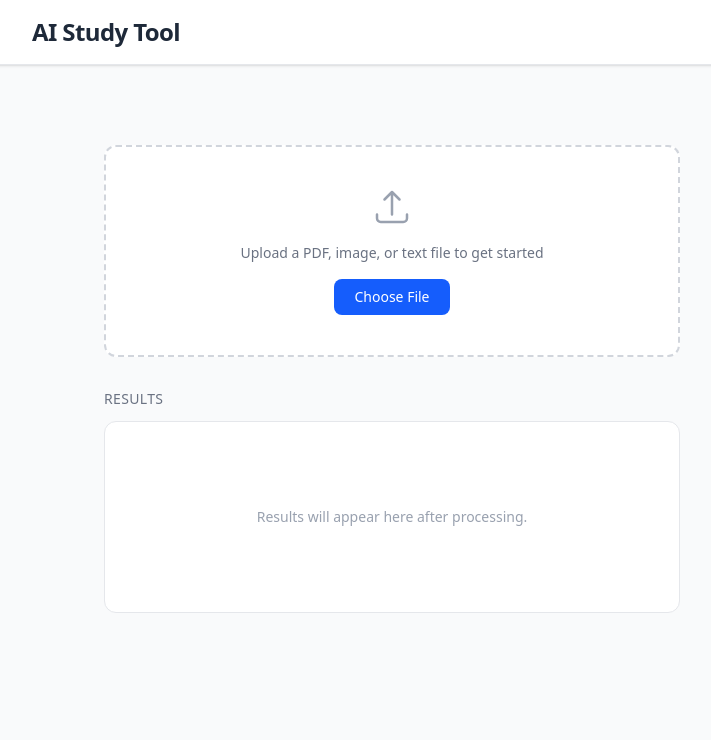
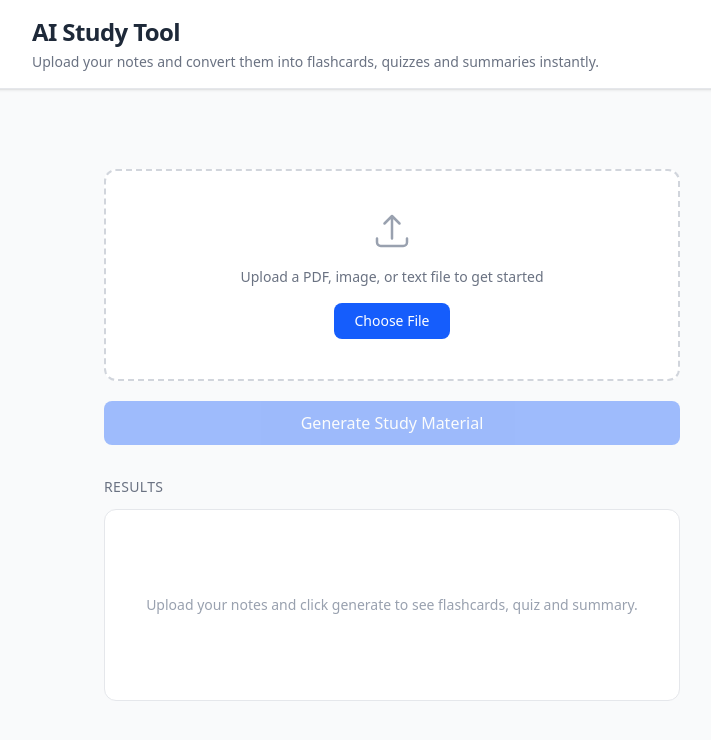
Before and after one commit to Prasukj7-arch/ai-study-tool, a React (Vite) app: page / in a window 1280 px wide. Shown: the top 740 px of the page, without its empty margins (248-959 px from the left). Built offline with nearby package versions, Linux system fonts and the light colour scheme.

Commit message:
feat: add subtitle, generate button, disable button until file selected

```diff
--- a/src/App.jsx
+++ b/src/App.jsx
@@ -16,6 +16,9 @@ export default function App() {
           <h1 className="text-2xl font-semibold text-gray-800 tracking-tight">
             AI Study Tool
           </h1>
+          <p className="text-sm text-gray-500 mt-1">
+            Upload your notes and convert them into flashcards, quizzes and summaries instantly.
+          </p>
         </div>
       </header>
 
@@ -58,6 +61,13 @@ export default function App() {
               />
             </label>
           </div>
+
+          <button
+            disabled={!fileName}
+            className="mt-5 w-full bg-blue-600 hover:bg-blue-700 text-white font-medium py-2.5 rounded-lg transition-colors disabled:opacity-40 disabled:cursor-not-allowed disabled:hover:bg-blue-600"
+          >
+            Generate Study Material
+          </button>
         </div>
 
         {/* Results section */}
@@ -67,7 +77,7 @@ export default function App() {
           </h2>
           <div className="bg-white border border-gray-200 rounded-xl min-h-48 flex items-center justify-center">
             <p className="text-gray-400 text-sm">
-              Results will appear here after processing.
+              Upload your notes and click generate to see flashcards, quiz and summary.
             </p>
           </div>
         </div>
```
